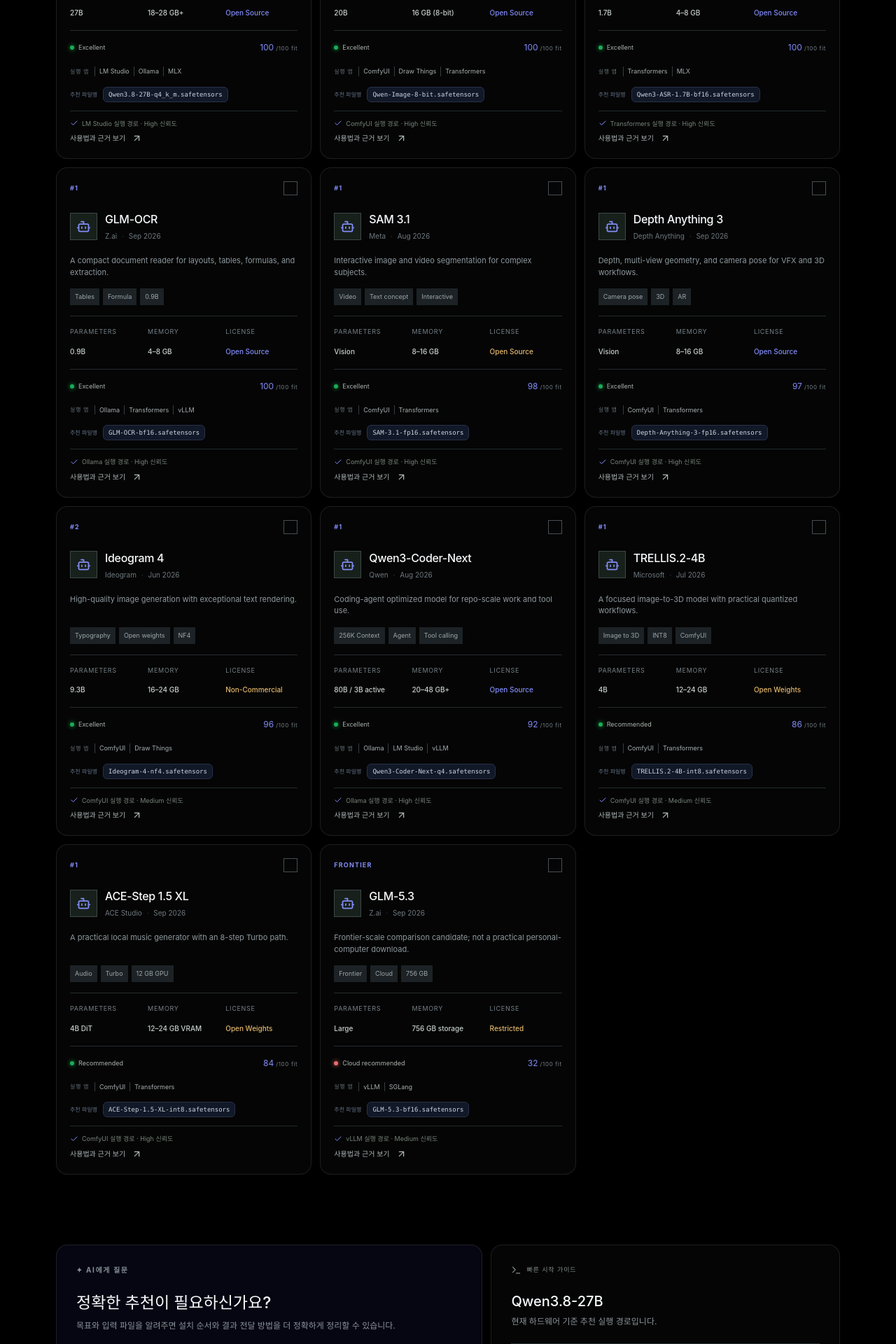
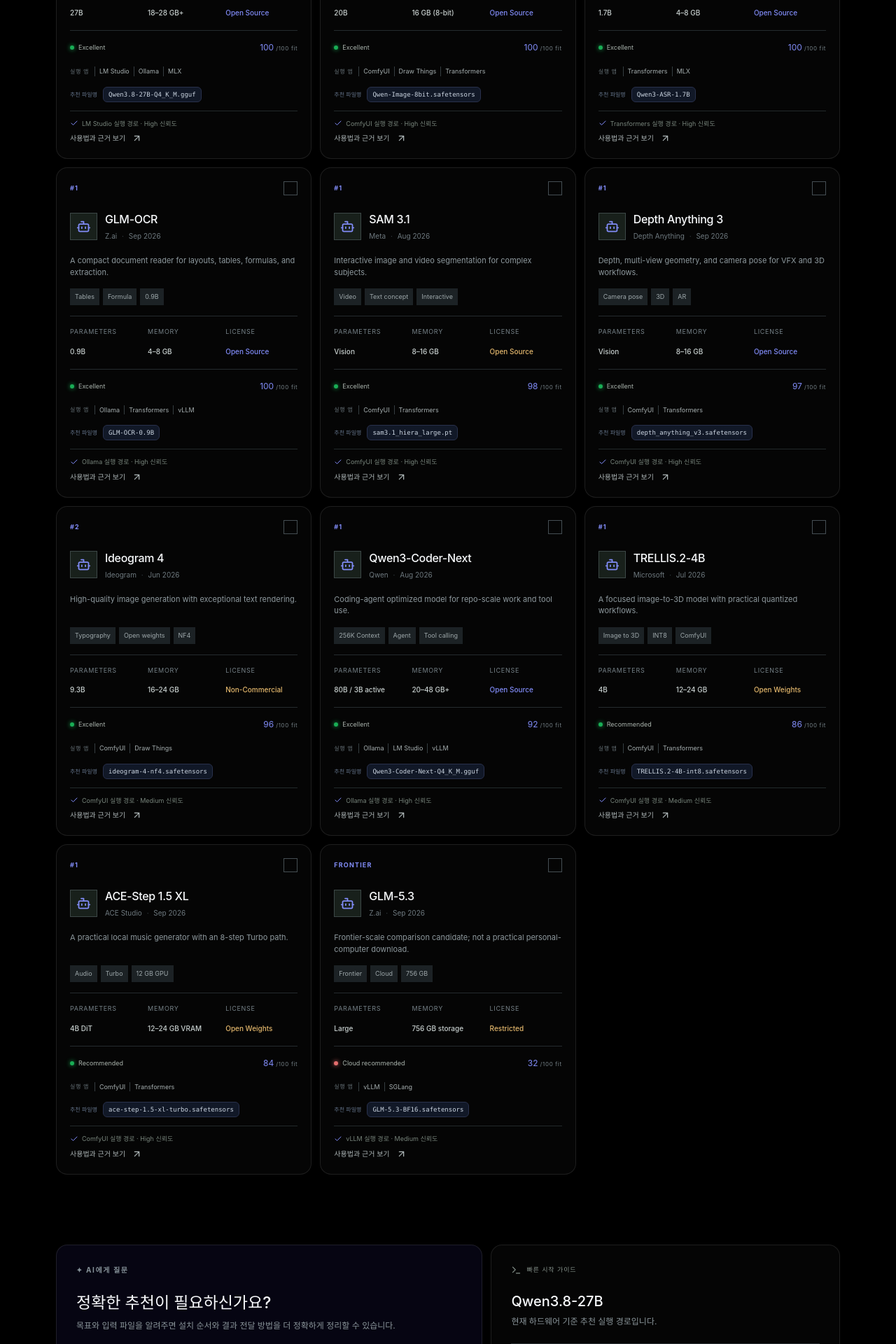
Before and after one commit to Lee-SungYoon/LLM-Finder-codex, a Next.js app: page / in a window 1280 px wide. Shown: the part 1460-3380 px from the top of the page at 70% size. Built offline with nearby package versions, Linux system fonts and the light colour scheme.

Commit message:
fix: show exact model download filenames

```diff
--- a/app/page.tsx
+++ b/app/page.tsx
@@ -7,7 +7,19 @@
 
 const categories = ["All models", "LLM", "Coding", "Image generation", "Video generation", "STT", "Music generation", "OCR / Document AI", "Segmentation", "Depth / Geometry", "3D generation"];
 const filters = ["Open Source", "Commercial use", "Local only", "Apple Silicon", "Quantized"];
-const fileName = (model: AIModel) => model.downloadFile ?? `${model.name.replace(/\s+/g, "-")}-${model.formats[0].toLowerCase()}.safetensors`;
+const fileName = (model: AIModel) => model.downloadFile ?? ({
+  "qwen3-8": "Qwen3.8-27B-Q4_K_M.gguf",
+  "qwen-coder": "Qwen3-Coder-Next-Q4_K_M.gguf",
+  "qwen-image": "Qwen-Image-8bit.safetensors",
+  "ideogram-4": "ideogram-4-nf4.safetensors",
+  "ace-step": "ace-step-1.5-xl-turbo.safetensors",
+  "qwen-asr": "Qwen3-ASR-1.7B",
+  "glm-ocr": "GLM-OCR-0.9B",
+  "sam-31": "sam3.1_hiera_large.pt",
+  "depth-3": "depth_anything_v3.safetensors",
+  "trellis-2": "TRELLIS.2-4B-int8.safetensors",
+  "glm-53": "GLM-5.3-BF16.safetensors"
+}[model.id] ?? `${model.name.replace(/\s+/g, "-")}-${model.formats[0].toLowerCase()}.safetensors`);
 const appName = (model: AIModel) => model.installTarget ?? model.apps[0];
 
 function FitBadge({ score }: { score: number }) { const color = score >= 70 ? "good" : score >= 45 ? "warn" : "bad"; const label = score >= 90 ? "Excellent" : score >= 70 ? "Recommended" : score >= 45 ? "Optimization" : "Cloud recommended"; return <span className={`fit ${color}`}><i /> {label}</span>; }
```
